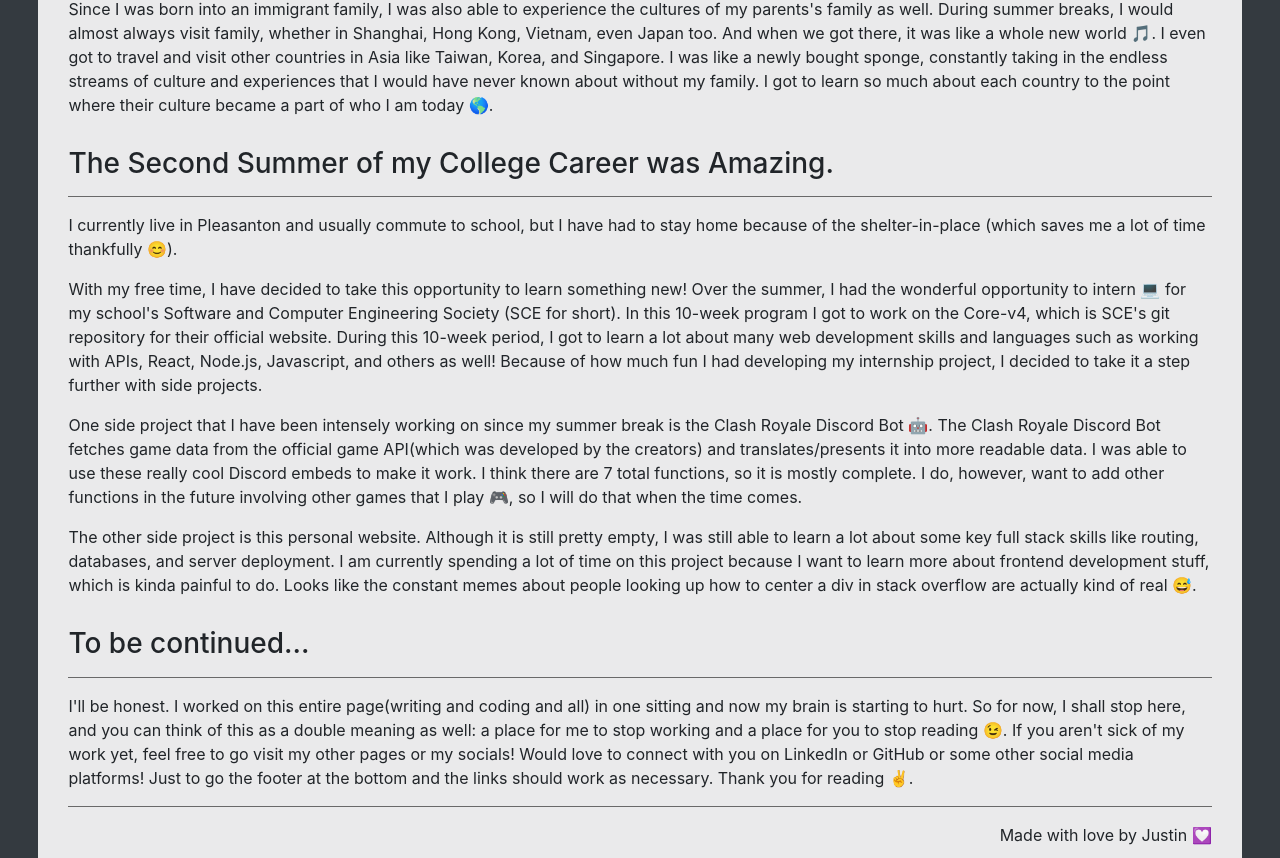
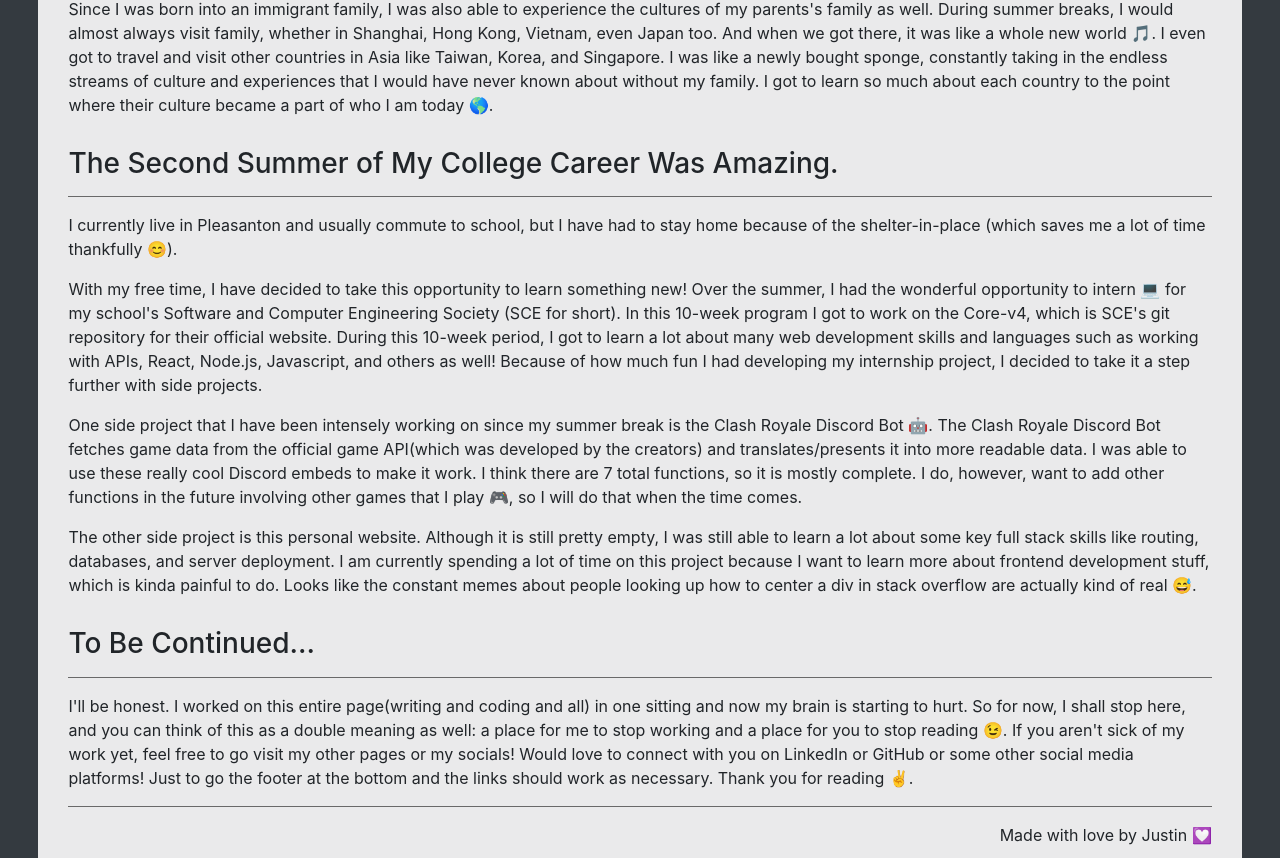
Before and after one commit to justin-zhu1018/jz-web-app, a React (Create React App) app: page /about-me in a window 1280 px wide. Shown: the part 752-1610 px from the top of the page. Built offline with nearby package versions, Linux system fonts and the light colour scheme.

Commit message:
Minor text adjust in About Me Page

```diff
--- a/src/pages/aboutPage.js
+++ b/src/pages/aboutPage.js
@@ -84,7 +84,7 @@ export default class AboutPage extends Component {
               <p className="text-contents margin-end-text">{aboutContents2b}</p>
             </div>
             <div>
-              <h3>The Second Summer of my College Career was Amazing.</h3>
+              <h3>The Second Summer of My College Career Was Amazing.</h3>
               <hr className="heading__hr" />
               <p className="text-contents">{aboutContents3a}</p>
               <p className="text-contents">{aboutContents3b}</p>
@@ -92,7 +92,7 @@ export default class AboutPage extends Component {
               <p className="text-contents margin-end-text">{aboutContents3d}</p>
             </div>
             <div>
-              <h3>To be continued...</h3>
+              <h3>To Be Continued...</h3>
               <hr className="heading__hr" />
               <p className="text-contents">{aboutContents4a}</p>
             </div>
```
